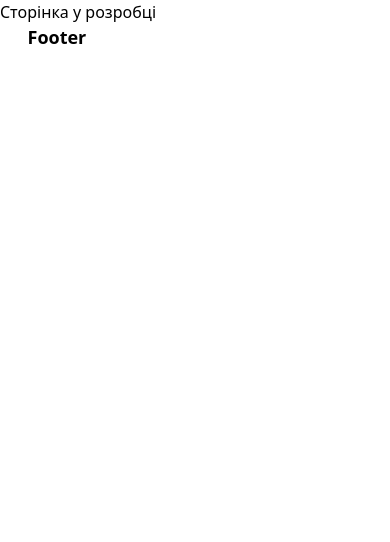
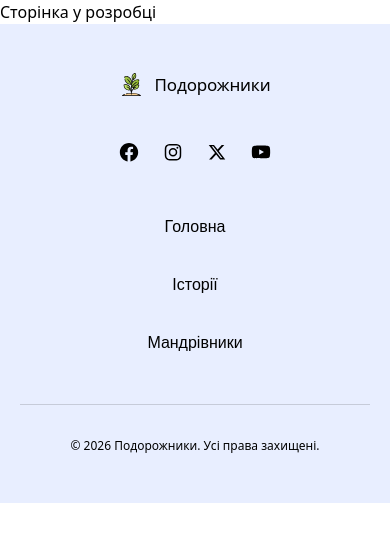
Before and after one commit to Ocheretko-Fullstack/Pet-Project-Traveller_Frontend, a Next.js app: page / in a window 390 px wide. Shown: the top 542 px of the page. Built offline with nearby package versions, Linux system fonts and the light colour scheme.

Commit message:
Footer (#50)
* footer

* add Footer component with responsive design

* footer backgroung change

* changed css with global variables ( still need to be finalized)

* used global styles

```diff
--- a/app/layout.tsx
+++ b/app/layout.tsx
@@ -17,6 +17,7 @@ import './fonts.css';
 
 import Header from '@/components/Header/Header';
 import Footer from '@/components/Footer/Footer';
+import FooterWrapper from '@/components/Footer/FooterWrapper';
 
 export const metadata: Metadata = {
   title: 'Подорожники',
@@ -27,9 +28,10 @@ export default function RootLayout({ children }: { children: React.ReactNode })
   return (
     <html lang="uk">
       <body suppressHydrationWarning>
-         <Header />
-            <main>{children}</main>
-            <Footer />
+        <Header />
+        <main>{children}</main>
+        <FooterWrapper hideOn={['/auth/register', '/auth/login']} />{' '}
+        {/* Приховуємо футер на сторінках реєстрації та входу */}
       </body>
     </html>
   );
--- /dev/null
+++ b/components/Footer/Footer.module.css
@@ -0,0 +1,144 @@
+.footer {
+  background: var(--color-royal-blue-lighter);
+  padding: 48px 20px;
+  display: flex;
+  justify-content: center;
+  color: var(--color-scheme-2-text);
+}
+
+.container {
+  width: 100%;
+  max-width: 1440px;
+  display: flex;
+  flex-direction: column;
+  align-items: center;
+}
+
+.mainRow {
+  width: 100%;
+  display: flex;
+  flex-direction: column;
+  align-items: center;
+  gap: 40px;
+  margin-bottom: 40px;
+}
+
+.logo {
+  display: flex;
+  align-items: center;
+  gap: 12px;
+  text-decoration: none;
+  color: var(--color-scheme-2-text);
+  font-weight: 400;
+  font-size: 17px;
+  letter-spacing: -0.01em;
+}
+
+.icon {
+  width: 32px;
+  height: 32px;
+  fill: currentColor;
+}
+
+.social {
+  display: flex;
+  gap: 16px;
+  align-items: center;
+}
+
+.nav {
+  display: flex;
+  flex-direction: column;
+  align-items: center;
+  gap: 16px;
+}
+
+.divider {
+  width: 100%;
+  border: none;
+  border-top: 1px solid var(--opacity-neutral-darkest-15);
+  margin-bottom: 32px;
+}
+
+.copyright {
+  font-size: var(--fs-xs);
+  font-weight: 400;
+  text-align: center;
+  color: var(--color-scheme-2-text);
+}
+
+/* TABLET */
+@media (min-width: 768px) {
+  .footer {
+    padding: 48px 32px;
+  }
+
+  .mainRow {
+    flex-direction: row;
+    flex-wrap: wrap;
+    justify-content: space-between;
+    align-items: center;
+    gap: 24px;
+    margin-bottom: 32px;
+  }
+
+  .icon {
+    width: 24px;
+    height: 24px;
+  }
+
+  .social {
+    margin-left: auto;
+    gap: 12px;
+  }
+
+  .nav {
+    flex-direction: row;
+    justify-content: center;
+    gap: 32px;
+    width: 100%;
+    order: 3;
+  }
+}
+
+/* DESKTOP */
+@media (min-width: 1440px) {
+  .footer {
+    padding: 80px 64px;
+  }
+
+  .mainRow {
+    flex-wrap: nowrap;
+    align-items: center;
+    margin-bottom: 43px;
+    position: relative;
+  }
+
+  .logo {
+    flex-shrink: 0;
+  }
+
+  .social {
+    position: absolute;
+    left: 50%;
+    transform: translateX(-50%);
+    margin-left: 0;
+    align-self: flex-start;
+  }
+
+  .nav {
+    flex-direction: row;
+    width: auto;
+    margin-left: auto;
+    gap: 32px;
+    order: unset;
+  }
+
+  .nav a {
+    font-size: var(--fs-md);
+  }
+
+  .copyright {
+    font-size: var(--fs-sm);
+  }
+}
--- a/components/Footer/Footer.tsx
+++ b/components/Footer/Footer.tsx
@@ -1,9 +1,88 @@
-
+'use client';
+import Link from 'next/link';
+import styles from './Footer.module.css';
+import '@/styles/components/links.css';
+import Image from 'next/image';
+import logo from '@/public/favicon.svg';
 
 export default function Footer() {
+  const year = new Date().getFullYear();
+
   return (
-    <section className="container">
-      <h4>Footer</h4>
-    </section>
+    <footer className={styles.footer}>
+      <div className={styles.container}>
+        <div className={styles.mainRow}>
+          <Link href="/" className={styles.logo}>
+            <Image src={logo} alt="Подорожники логотип" width={23} height={23} />
+            <span>Подорожники</span>
+          </Link>
+
+          <div className={styles.social}>
+            <a
+              href="https://www.facebook.com/login"
+              target="_blank"
+              aria-label="Facebook"
+              className="link-base link-icon"
+            >
+              <svg className={styles.icon} viewBox="0 0 32 32">
+                <use href="/sprites/sprite.svg#icon-Facebook" />
+              </svg>
+            </a>
+            <a
+              href="https://www.instagram.com/"
+              target="_blank"
+              aria-label="Instagram"
+              className="link-base link-icon"
+            >
+              <svg className={styles.icon} viewBox="0 0 32 32">
+                <use href="/sprites/sprite.svg#icon-Instagram" />
+              </svg>
+            </a>
+            <a
+              href="https://twitter.com/"
+              target="_blank"
+              aria-label="Twitter"
+              className="link-base link-icon"
+            >
+              <svg className={styles.icon} viewBox="0 0 32 32">
+                <use href="/sprites/sprite.svg#icon-X" />
+              </svg>
+            </a>
+            <a
+              href="https://www.youtube.com/"
+              target="_blank"
+              aria-label="YouTube"
+              className="link-base link-icon"
+            >
+              <svg className={styles.icon} viewBox="0 0 32 32">
+                <use href="/sprites/sprite.svg#icon-Youtube" />
+              </svg>
+            </a>
+          </div>
+
+          <nav className={styles.nav}>
+            <Link href="/" className="link-base link-text link-footer-pc link-footer-mobile ">
+              Головна
+            </Link>
+            <Link
+              href="/stories"
+              className="link-base link-text link-footer-pc link-footer-mobile "
+            >
+              Історії
+            </Link>
+            <Link
+              href="/travellers"
+              className="link-base link-text link-footer-pc link-footer-mobile "
+            >
+              Мандрівники
+            </Link>
+          </nav>
+        </div>
+
+        <hr className={styles.divider} />
+
+        <p className={styles.copyright}>© {year} Подорожники. Усі права захищені.</p>
+      </div>
+    </footer>
   );
 }
--- /dev/null
+++ b/components/Footer/FooterWrapper.tsx
@@ -0,0 +1,16 @@
+'use client';
+
+import { usePathname } from 'next/navigation';
+import Footer from './Footer';
+
+interface Props {
+  hideOn: string[];
+}
+
+export default function FooterWrapper({ hideOn }: Props) {
+  const pathname = usePathname();
+
+  if (hideOn.includes(pathname)) return null; // приховуємо тільки на точних шляхах
+
+  return <Footer />;
+}
```
